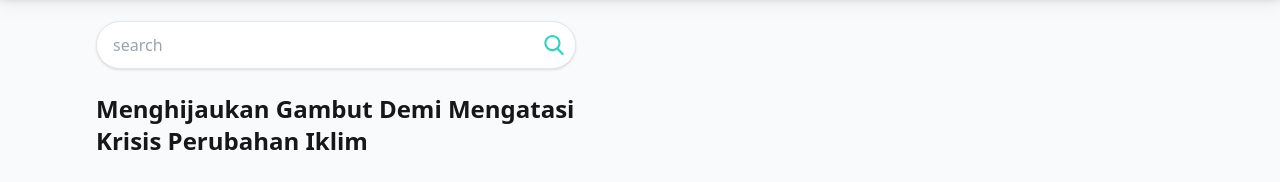
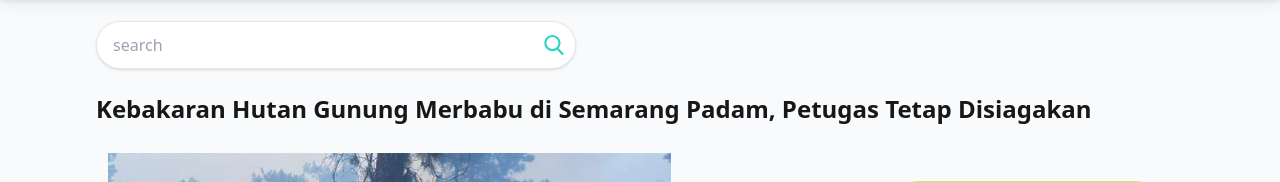
Before and after one commit to athyzr/wetree, a plain HTML site: page news3.html in a window 1280 px wide. Shown: the part 66-248 px from the top of the page. Drawn offline with nearby package versions, Linux system fonts and the light colour scheme; a web font is replaced by a local one.

Commit message:
Update news3.html

```diff
--- a/news3.html
+++ b/news3.html
@@ -33,7 +33,7 @@
             <div class="flex justify-end">
               <ul class="flex items-stretch justify-between gap-5 my-auto max-md:max-w-full max-md:flex-wrap max-md:justify-end">
                 <li>
-                    <a href="/index.html" class="text-zinc-600 text-xl font-bold leading-10">Home</a>
+                    <a href="/home.html" class="text-zinc-600 text-xl font-bold leading-10">Home</a>
                 </li>
                 <li>
                     <a href="/donate.html" class="text-zinc-600 text-xl font-bold leading-10">Donate</a>
@@ -72,9 +72,7 @@
             </div>
         </form>
         <div class="text-neutral-900 text-2xl font-bold leading-[32px] self-stretch max-md:max-w-full max-md:text-x1 max-md:leading-[24px] max-md:mt-10">
-            Menghijaukan Gambut Demi Mengatasi
-          <br/>
-          Krisis Perubahan Iklim
+          Kebakaran Hutan Gunung Merbabu di Semarang Padam, Petugas Tetap Disiagakan
         </div>
           <div class="self-stretch mt-7 max-md:max-w-full">
             <div class="gap-5 flex max-md:flex-col max-md:items-stretch max-md:gap-0">
```
